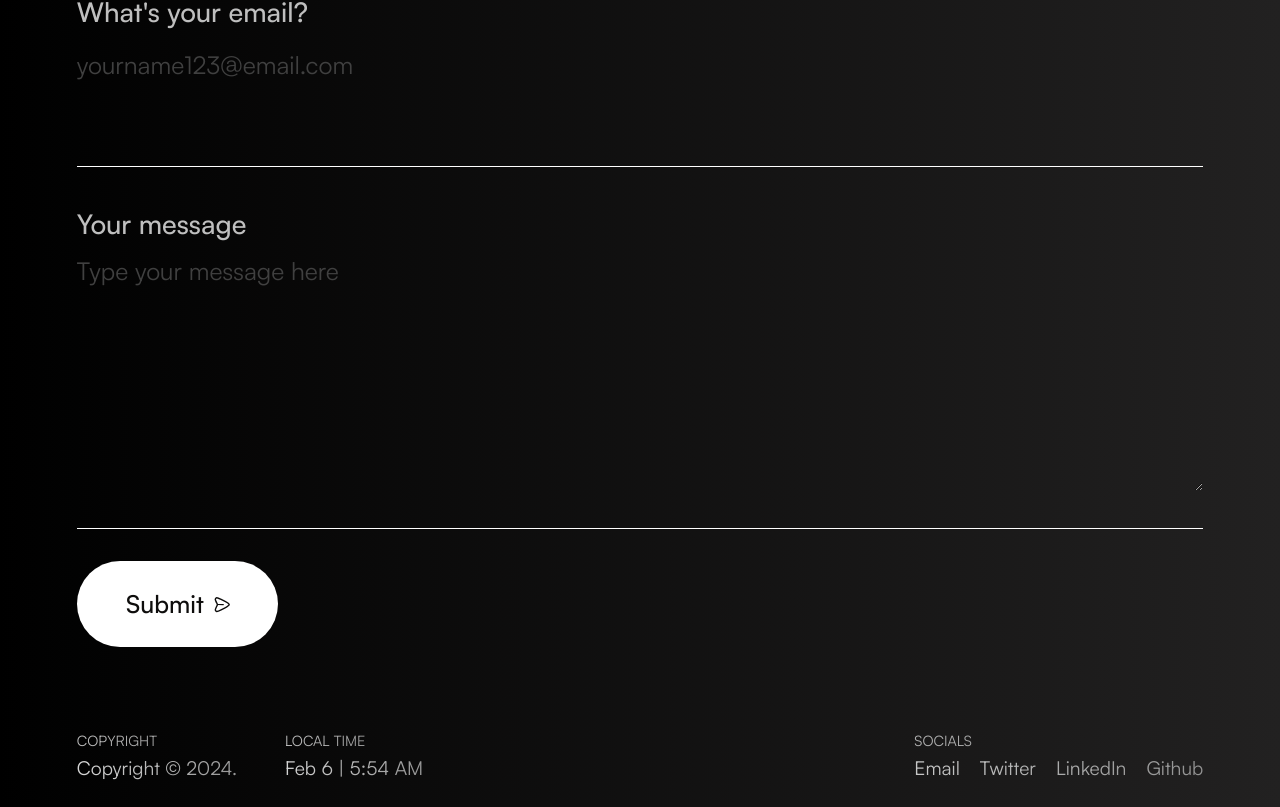
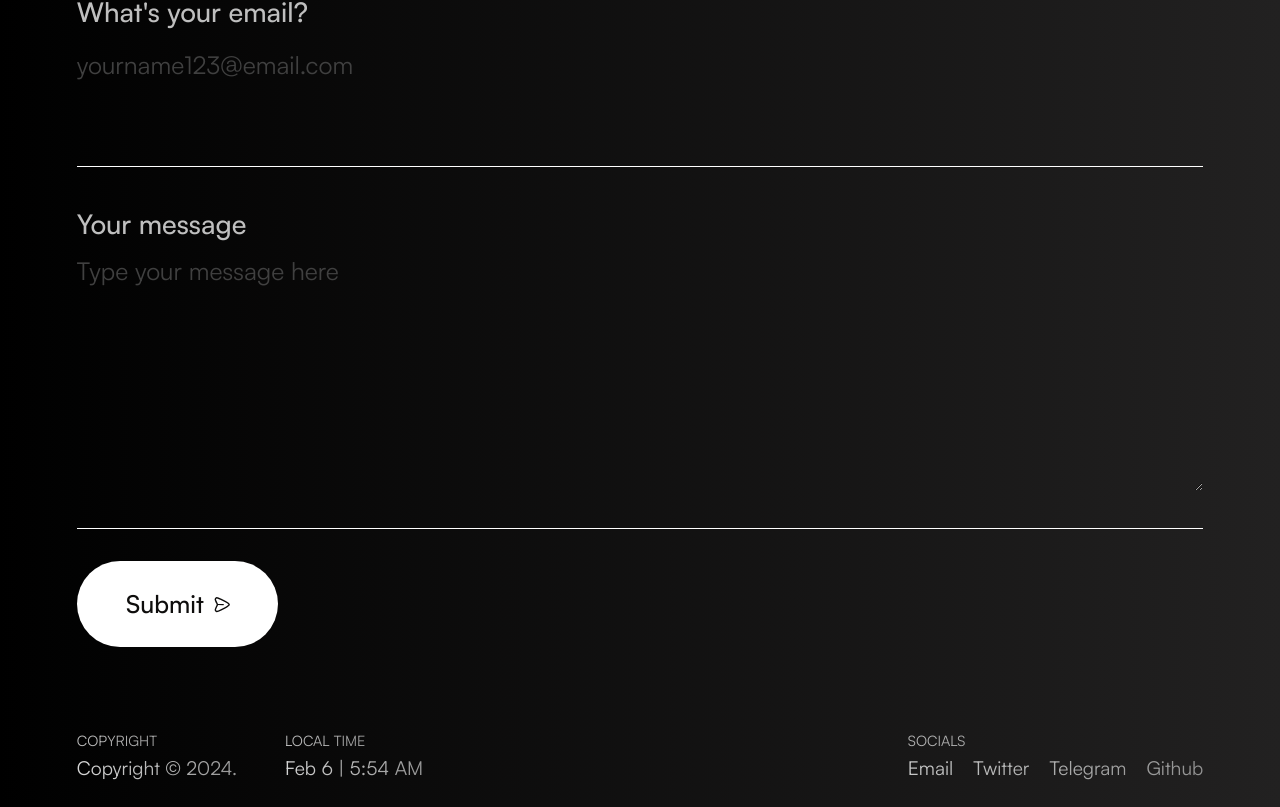
Before and after one commit to vipulkumar-dev/portfolio, a Next.js app: page /contact in a window 1280 px wide. Shown: the part 705-1512 px from the top of the page. Built offline with nearby package versions, Linux system fonts and the light colour scheme.

Commit message:
Telegram added

```diff
--- a/components/contactSection/footer.tsx
+++ b/components/contactSection/footer.tsx
@@ -47,7 +47,7 @@ export function Footer({ className }: { className?: string }) {
         links={[
           { href: links.email, text: "Email" },
           { href: links.twitter, text: "Twitter" },
-          { href: links.linkedin, text: "LinkedIn" },
+          { href: links.telegram, text: "Telegram" },
           { href: links.github, text: "Github" },
         ]}
       />
--- a/data/data.ts
+++ b/data/data.ts
@@ -8,4 +8,5 @@ export const links = {
   github: "https://github.com/vipulkumar-dev",
   linkedin: "https://www.linkedin.com/in/vipulkumar-dev",
   twitter: "https://x.com/vipulkumar_dev",
+  telegram: "https://t.me/vipulkumar_dev",
 };
```
